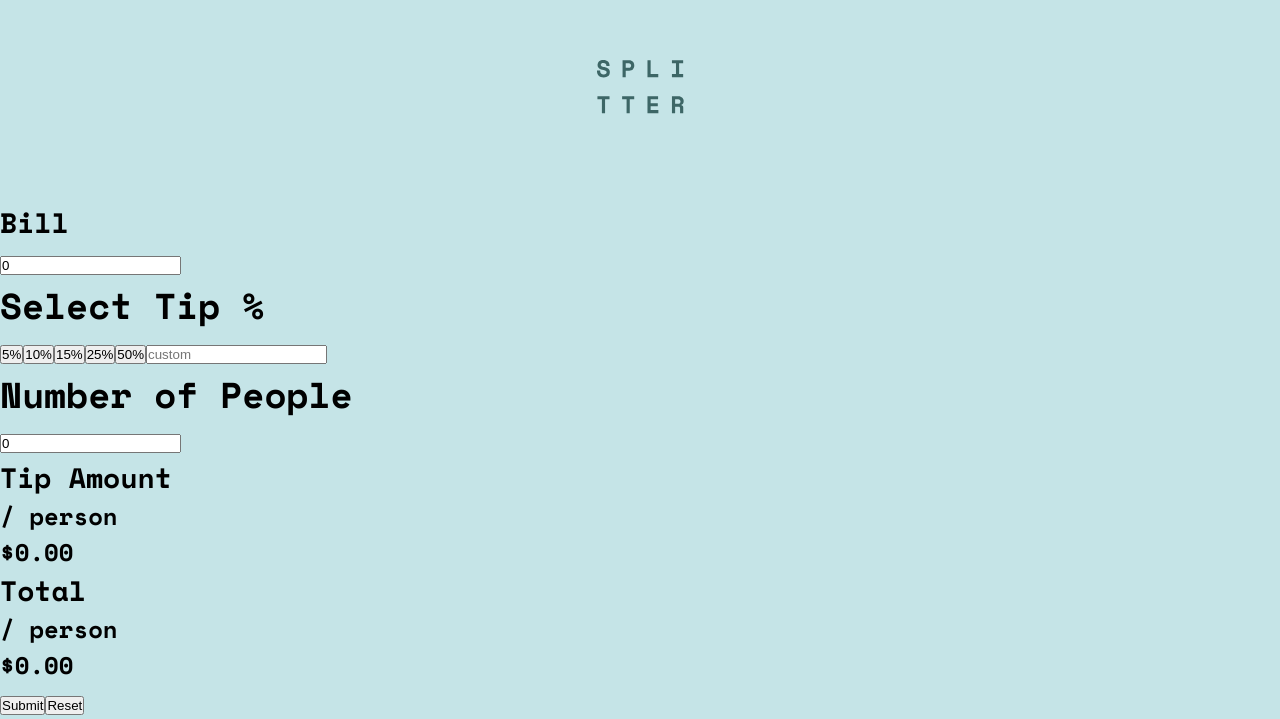
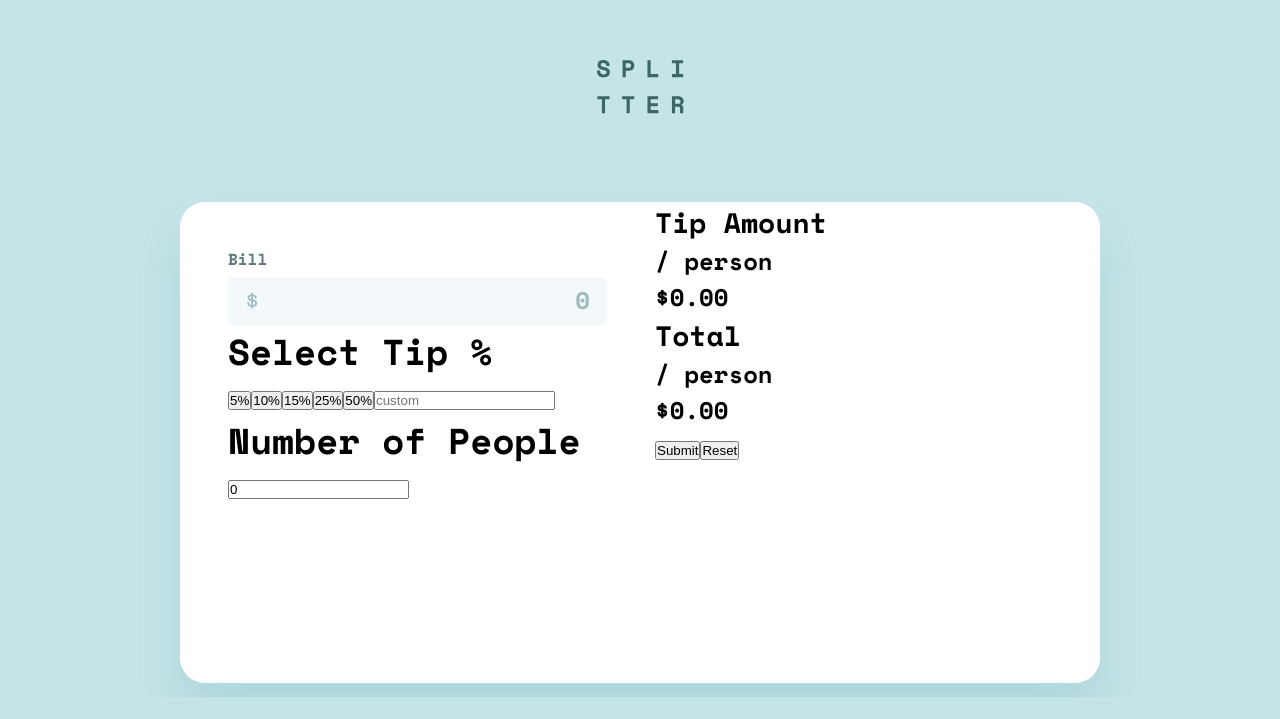
Before and after one commit to simokitkat/tip-calculator-app, a React (Vite) app: page / in a window 1280 px wide. Shown: the part 103-822 px from the top of the page. After the commit the page ends 800 px from the top, so only its background shows below. Built offline with nearby package versions, Linux system fonts and the light colour scheme.

Commit message:
feat: add styles to the Bill component

```diff
--- a/src/components/Bill.jsx
+++ b/src/components/Bill.jsx
@@ -1,4 +1,6 @@
 /* eslint-disable react/prop-types */
+import dollar from "../assets/images/icon-dollar.svg";
+
 export default function Bill({ bill, handleBill }) {
   return (
     <section className="bill">
@@ -9,7 +11,9 @@ export default function Bill({ bill, handleBill }) {
         id="bill"
         value={bill}
         onChange={handleBill}
+        placeholder="0"
       />
+      <img src={dollar} alt="icon-dollar" className="dollar" />
     </section>
   );
 }
--- a/src/components/Form.jsx
+++ b/src/components/Form.jsx
@@ -7,7 +7,7 @@ import Result from "./Result";
 
 export const Form = () => {
   //Bill component Logic
-  const [bill, setBill] = useState(0);
+  const [bill, setBill] = useState("");
   const changeBill = (e) => {
     setBill((prev) => {
       prev = e.target.value;
@@ -58,7 +58,7 @@ export const Form = () => {
 
   //form reset logic
   const handleReset = () => {
-    setBill(0);
+    setBill("");
     setTip(0);
     setPeopleCount(0);
     setTipAmount("0.00");
--- a/src/index.scss
+++ b/src/index.scss
@@ -24,6 +24,42 @@ main {
   }
 }
 
-.green:focus {
-  background-color: green;
+form {
+  width: 920px;
+  height: 481px;
+  margin: auto;
+  background-color: $White;
+  border-radius: 25px;
+  box-shadow: 0px 32px 43px 0px rgba(79, 166, 175, 0.2);
+  display: flex;
 }
+
+/*******************
+**** Input Data ****
+*******************/
+
+.input-data {
+  width: 475px;
+  padding: 45px 48px 48px;
+
+  .bill {
+    height: 78px;
+    position: relative;
+
+    h1 {
+      color: $Dark-grayish-cyan;
+      font-size: 16px;
+      margin-bottom: 6px;
+    }
+
+    input {
+      @include number-input;
+    }
+
+    .dollar {
+      position: absolute;
+      left: 19.26px;
+      bottom: 15.67px;
+    }
+  }
+}
--- a/src/variables&mixins.scss
+++ b/src/variables&mixins.scss
@@ -8,3 +8,29 @@ $Grayish-cyan: #7f9c9f;
 $Light-grayish-cyan: #c5e4e7;
 $Very-light-grayish-cyan: #f4fafa;
 $White: #ffffff;
+
+//Mixins
+
+@mixin number-input {
+  display: block;
+  width: 100%;
+  height: 48px;
+  border-radius: 5px;
+  background: #f3f9fa;
+  border: none;
+  text-align: right;
+  padding: 6px 17px;
+  color: #00474b;
+  font-size: 24px;
+
+  &::-webkit-outer-spin-button,
+  &::-webkit-inner-spin-button {
+    -webkit-appearance: none;
+    margin: 0;
+  }
+
+  &::placeholder {
+    font-family: "Space Mono", monospace;
+    color: #9ebbbd;
+  }
+}
```
